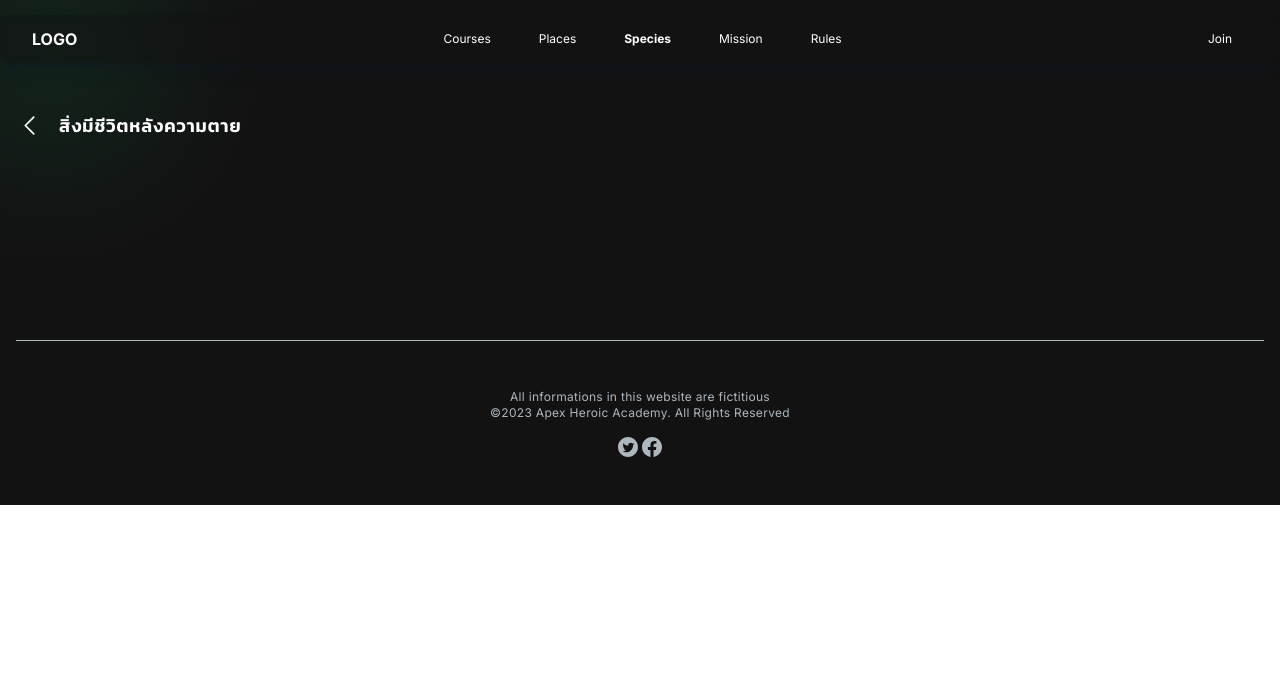
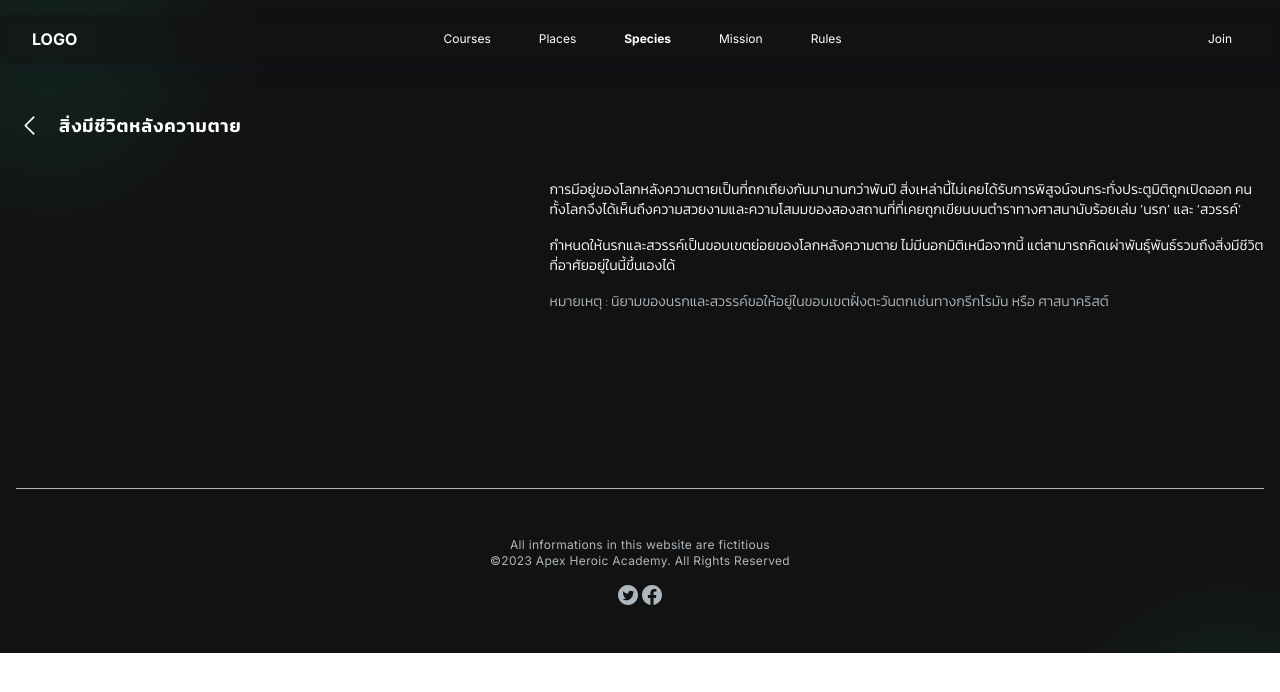
Before and after one commit to SutheeraP/AHA_AU, a Next.js app in the folder aha_au/: page /species/afterlife in a window 1280 px wide. Shown: the top 692 px of the page. Built offline with nearby package versions, Linux system fonts and the light colour scheme.

Commit message:
update afterlife

```diff
--- a/aha_au/src/app/species/afterlife/page.js
+++ b/aha_au/src/app/species/afterlife/page.js
@@ -7,7 +7,17 @@ import Footer from "@/app/component/Footer";
 export default function page() {
   const thiscontent = (
     <div>
-
+      <div className="grid grid-cols-1 md:grid-cols-5 gap-8 text-sm font-light">
+        <div className="col-span-2"></div>
+        <div className="col-span-3">
+          <div className="flex flex-col gap-4">
+            <div>การมีอยู่ของโลกหลังความตายเป็นที่ถกเถียงกันมานานกว่าพันปี สิ่งเหล่านี้ไม่เคยได้รับการพิสูจน์จนกระทั่งประตูมิติถูกเปิดออก คนทั้งโลกจึงได้เห็นถึงความสวยงามและความโสมมของสองสถานที่ที่เคยถูกเขียนบนตำราทางศาสนานับร้อยเล่ม ‘นรก’ และ ‘สวรรค์’</div>
+            <div>กำหนดให้นรกและสวรรค์เป็นขอบเขตย่อยของโลกหลังความตาย ไม่มีนอกมิติเหนือจากนี้ แต่สามารถคิดเผ่าพันธุ์พันธ์รวมถึงสิ่งมีชีวิตที่อาศัยอยู่ในนี้ขึ้นเองได้</div>
+            <div className="text-faded">หมายเหตุ : นิยามของนรกและสวรรค์ขอให้อยู่ในขอบเขตฝั่งตะวันตกเช่นทางกรีกโรมัน หรือ ศาสนาคริสต์</div>
+            <div></div>
+          </div>
+        </div>
+      </div>
     </div>
   )
 
```
